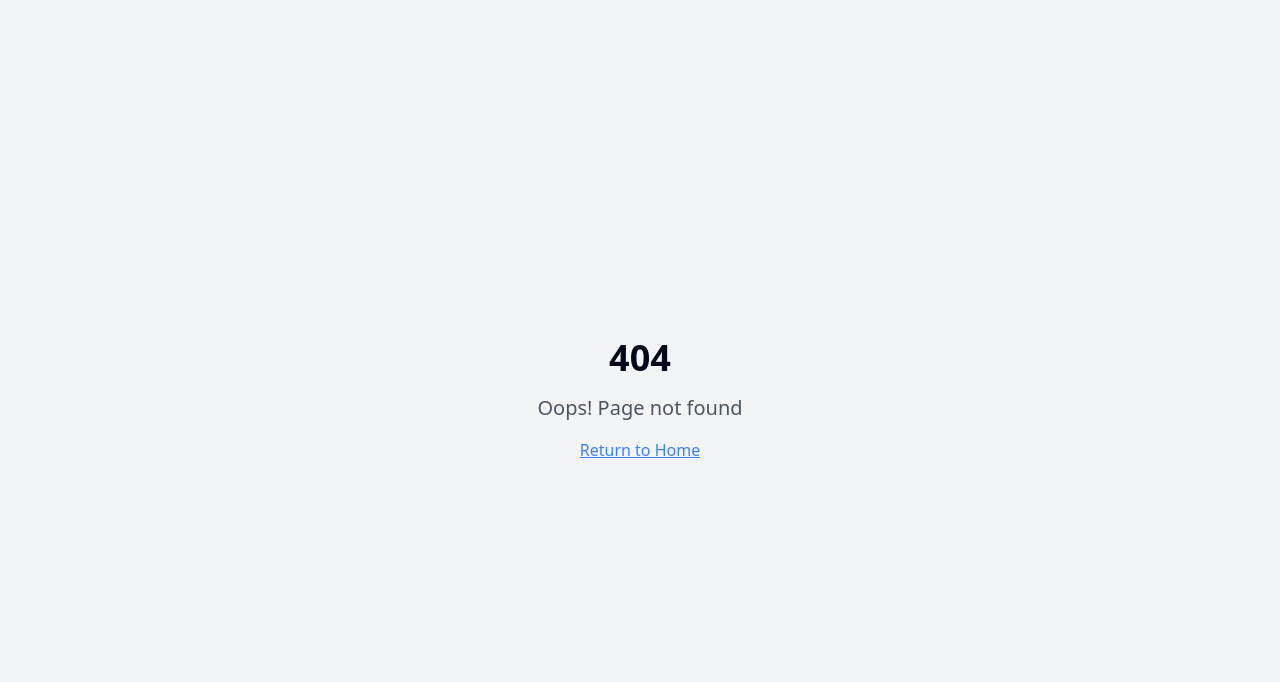
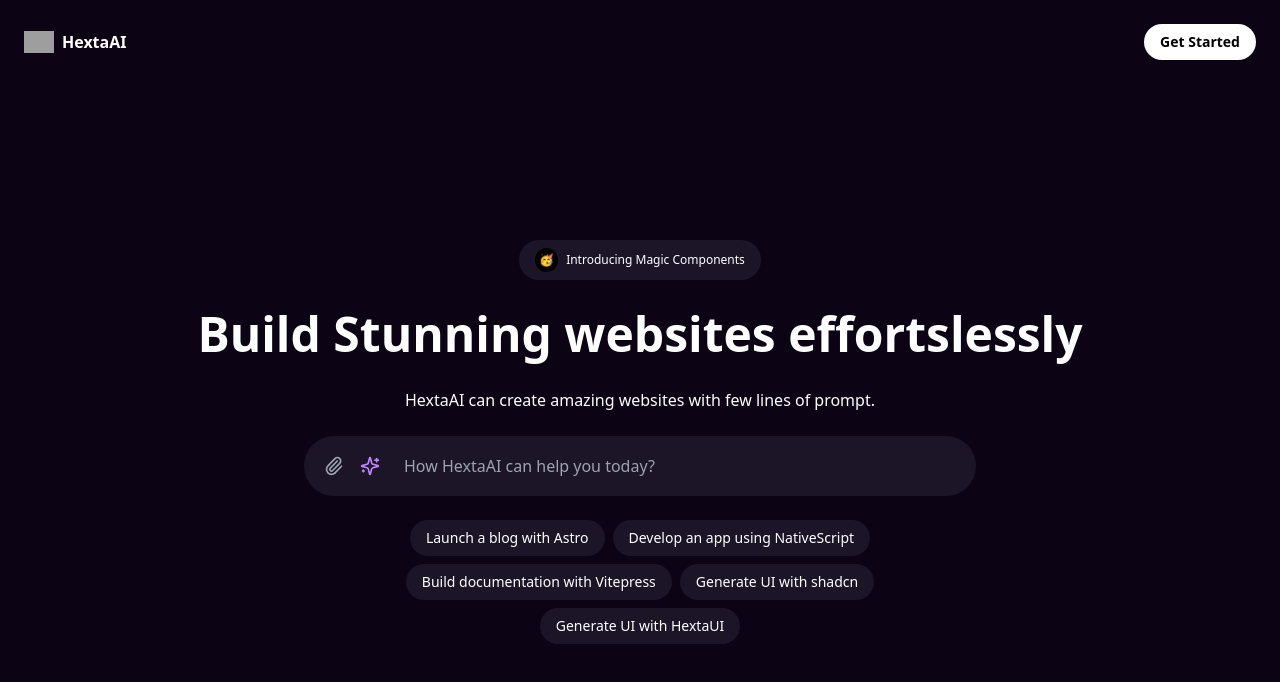
Before and after one commit to Bllliip/snipvibe, a React (Vite) app: page /demo in a window 1280 px wide. Before the commit this address had no page. Shown: the top 682 px of the page. Built offline with nearby package versions, Linux system fonts and the light colour scheme; grey boxes are pictures that could not be loaded.

Commit message:
feat: Add hero component
Adds a new hero component and installs lucide-react dependency.

```diff
--- a/package.json
+++ b/package.json
@@ -46,7 +46,7 @@
     "date-fns": "^3.6.0",
     "embla-carousel-react": "^8.3.0",
     "input-otp": "^1.2.4",
-    "lucide-react": "^0.462.0",
+    "lucide-react": "^0.510.0",
     "next-themes": "^0.3.0",
     "react": "^18.3.1",
     "react-day-picker": "^8.10.1",
--- a/src/App.tsx
+++ b/src/App.tsx
@@ -1,3 +1,4 @@
+
 import { Toaster } from "@/components/ui/toaster";
 import { Toaster as Sonner } from "@/components/ui/sonner";
 import { TooltipProvider } from "@/components/ui/tooltip";
@@ -5,6 +6,7 @@ import { QueryClient, QueryClientProvider } from "@tanstack/react-query";
 import { BrowserRouter, Routes, Route } from "react-router-dom";
 import Index from "./pages/Index";
 import NotFound from "./pages/NotFound";
+import Demo from "./pages/demo";
 
 const queryClient = new QueryClient();
 
@@ -16,6 +18,7 @@ const App = () => (
       <BrowserRouter>
         <Routes>
           <Route path="/" element={<Index />} />
+          <Route path="/demo" element={<Demo.DemoOne />} />
           {/* ADD ALL CUSTOM ROUTES ABOVE THE CATCH-ALL "*" ROUTE */}
           <Route path="*" element={<NotFound />} />
         </Routes>
--- /dev/null
+++ b/src/components/ui/hero-1.tsx
@@ -0,0 +1,99 @@
+
+"use client";
+
+import * as React from "react";
+import { Paperclip, Sparkles } from "lucide-react";
+
+const Hero1 = () => {
+  return (
+    <div className="min-h-screen bg-[#0c0414] text-white flex flex-col relative overflow-x-hidden">
+      {/* Gradient */}
+      <div className="flex gap-[10rem] rotate-[-20deg] absolute top-[-40rem] right-[-30rem] z-[0] blur-[4rem] skew-[-40deg]  opacity-50">
+        <div className="w-[10rem] h-[20rem]  bg-linear-90 from-white to-blue-300"></div>
+        <div className="w-[10rem] h-[20rem]  bg-linear-90 from-white to-blue-300"></div>
+        <div className="w-[10rem] h-[20rem]  bg-linear-90 from-white to-blue-300"></div>
+      </div>
+      <div className="flex gap-[10rem] rotate-[-20deg] absolute top-[-50rem] right-[-50rem] z-[0] blur-[4rem] skew-[-40deg]  opacity-50">
+        <div className="w-[10rem] h-[20rem]  bg-linear-90 from-white to-blue-300"></div>
+        <div className="w-[10rem] h-[20rem]  bg-linear-90 from-white to-blue-300"></div>
+        <div className="w-[10rem] h-[20rem]  bg-linear-90 from-white to-blue-300"></div>
+      </div>
+      <div className="flex gap-[10rem] rotate-[-20deg] absolute top-[-60rem] right-[-60rem] z-[0] blur-[4rem] skew-[-40deg]  opacity-50">
+        <div className="w-[10rem] h-[30rem]  bg-linear-90 from-white to-blue-300"></div>
+        <div className="w-[10rem] h-[30rem]  bg-linear-90 from-white to-blue-300"></div>
+        <div className="w-[10rem] h-[30rem]  bg-linear-90 from-white to-blue-300"></div>
+      </div>
+      {/* Header */}
+      <header className="flex justify-between items-center p-6">
+        <div className="flex items-center gap-2">
+          <img src="http://hextaui.com/logo.svg" width={30} height={30} />
+          <div className="font-bold text-md">HextaAI</div>
+        </div>
+        <button className="bg-white text-black hover:bg-gray-200 rounded-full px-4 py-2 text-sm cursor-pointer font-semibold">
+          Get Started
+        </button>
+      </header>
+
+      {/* Main Content */}
+      <main className="flex-1 flex flex-col items-center justify-center px-4 text-center">
+        <div className="max-w-4xl mx-auto space-y-6">
+          <div className="flex-1 flex justify-center">
+            <div className="bg-[#1c1528] rounded-full px-4 py-2 flex items-center gap-2  w-fit mx-4">
+              <span className="text-xs flex items-center gap-2">
+                <span className="bg-black p-1 rounded-full">🥳</span>
+                Introducing Magic Components
+              </span>
+            </div>
+          </div>
+          {/* Headline */}
+          <h1 className="text-5xl font-bold leading-tight">
+            Build Stunning websites effortslessly
+          </h1>
+
+          {/* Subtitle */}
+          <p className="text-md">
+            HextaAI can create amazing websites with few lines of prompt.
+          </p>
+
+          {/* Search bar */}
+          <div className="relative max-w-2xl mx-auto w-full">
+            <div className="bg-[#1c1528] rounded-full p-3 flex items-center">
+              <button className="p-2 rounded-full hover:bg-[#2a1f3d] transition-all">
+                <Paperclip className="w-5 h-5 text-gray-400" />
+              </button>
+              <button className="p-2 rounded-full hover:bg-[#2a1f3d] transition-all">
+                <Sparkles className="w-5 h-5 text-purple-400" />
+              </button>
+              <input
+                type="text"
+                placeholder="How HextaAI can help you today?"
+                className="bg-transparent flex-1 outline-none text-gray-300 pl-4"
+              />
+            </div>
+          </div>
+
+          {/* Suggestion pills */}
+          <div className="flex flex-wrap justify-center gap-2 mt-12 max-w-2xl mx-auto">
+            <button className="bg-[#1c1528] hover:bg-[#2a1f3d] rounded-full px-4 py-2 text-sm">
+              Launch a blog with Astro
+            </button>
+            <button className="bg-[#1c1528] hover:bg-[#2a1f3d] rounded-full px-4 py-2 text-sm">
+              Develop an app using NativeScript
+            </button>
+            <button className="bg-[#1c1528] hover:bg-[#2a1f3d] rounded-full px-4 py-2 text-sm">
+              Build documentation with Vitepress
+            </button>
+            <button className="bg-[#1c1528] hover:bg-[#2a1f3d] rounded-full px-4 py-2 text-sm">
+              Generate UI with shadcn
+            </button>
+            <button className="bg-[#1c1528] hover:bg-[#2a1f3d] rounded-full px-4 py-2 text-sm">
+              Generate UI with HextaUI
+            </button>
+          </div>
+        </div>
+      </main>
+    </div>
+  );
+};
+
+export { Hero1 };
--- a/src/pages/Index.tsx
+++ b/src/pages/Index.tsx
@@ -1,11 +1,18 @@
-// Update this page (the content is just a fallback if you fail to update the page)
+
+import { Link } from "react-router-dom";
 
 const Index = () => {
   return (
     <div className="min-h-screen flex items-center justify-center bg-gray-100">
       <div className="text-center">
-        <h1 className="text-4xl font-bold mb-4">Welcome to Your Blank App</h1>
-        <p className="text-xl text-gray-600">Start building your amazing project here!</p>
+        <h1 className="text-4xl font-bold mb-4">Welcome to HextaAI Demo</h1>
+        <p className="text-xl text-gray-600 mb-8">Check out the stunning hero component!</p>
+        <Link
+          to="/demo"
+          className="bg-purple-600 hover:bg-purple-700 text-white font-bold py-2 px-4 rounded"
+        >
+          View Demo
+        </Link>
       </div>
     </div>
   );
--- /dev/null
+++ b/src/pages/demo.tsx
@@ -0,0 +1,14 @@
+
+// This is a demo of a preview
+// That's what users will see in the preview
+
+import { Hero1 } from "@/components/ui/hero-1";
+
+const DemoOne = () => {
+  return <Hero1 />;
+};
+
+// IMPORTANT:
+// format of the export MUST be export default { DemoOneOrOtherName }
+// if you don't do this, the demo will not be shown
+export default { DemoOne };
--- a/tailwind.config.ts
+++ b/tailwind.config.ts
@@ -1,3 +1,4 @@
+
 import type { Config } from "tailwindcss";
 
 export default {
@@ -18,6 +19,9 @@ export default {
 			}
 		},
 		extend: {
+			backgroundImage: {
+				'linear-90': 'linear-gradient(90deg, var(--tw-gradient-stops))',
+			},
 			colors: {
 				border: 'hsl(var(--border))',
 				input: 'hsl(var(--input))',
```
Also changed, not shown: 1 other file (tests, documents, lock files or other folders).
